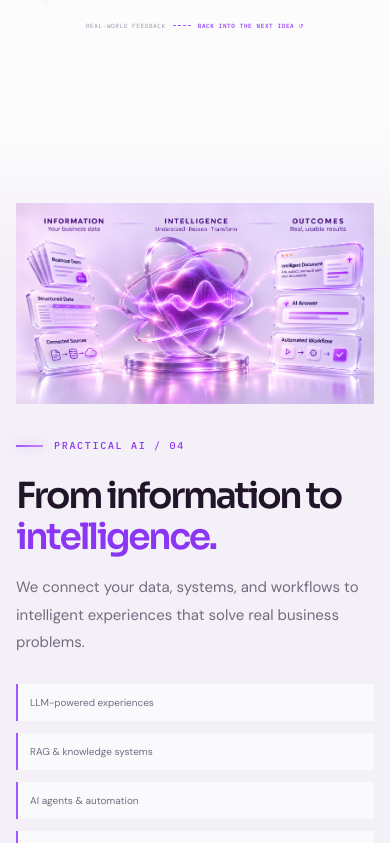
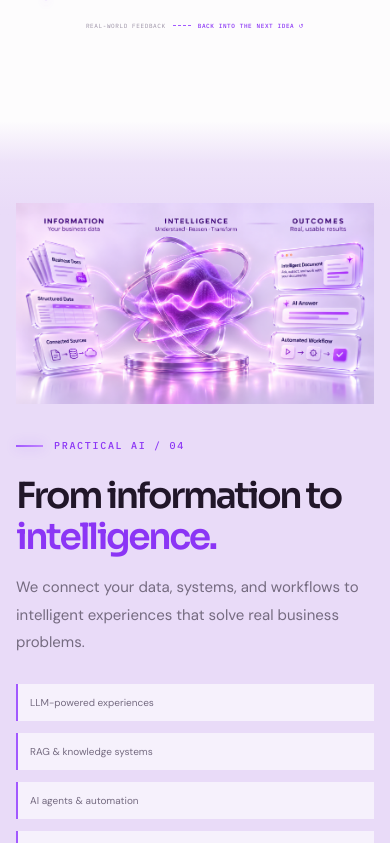
Before and after one commit to Neha9826/dev-engine-ai, a React (Vite) app: page / in a window 390 px wide. Shown: the part 5340-6183 px from the top of the page. Built offline with nearby package versions, Linux system fonts and the light colour scheme; no server answers.

Commit message:
Refine light-theme AI artwork sizing and section blending

```diff
--- a/src/styles/globals.css
+++ b/src/styles/globals.css
@@ -547,21 +547,57 @@ p{font-size:16px}
 
 /* Light-theme information-to-intelligence video integration */
 .intelligence-section-light{
-  --intelligence-artwork-bg:#f4f0f7;
-  background:
-    linear-gradient(to bottom,var(--bg) 0%,transparent 17%,transparent 83%,var(--bg) 100%),
-    var(--intelligence-artwork-bg);
+  --intelligence-artwork-bg:#e9dbf8;
+  position:relative;
+  isolation:isolate;
+  overflow:hidden;
+  background:var(--intelligence-artwork-bg);
+}
+.intelligence-section-light::before,
+.intelligence-section-light::after{
+  content:"";
+  position:absolute;
+  left:0;
+  right:0;
+  z-index:0;
+  height:clamp(150px,18vw,230px);
+  pointer-events:none;
+}
+.intelligence-section-light::before{
+  top:0;
+  background:linear-gradient(
+    to bottom,
+    var(--bg) 0%,
+    color-mix(in srgb,var(--bg) 22%,var(--intelligence-artwork-bg)) 34%,
+    color-mix(in srgb,var(--intelligence-artwork-bg) 88%,transparent) 72%,
+    transparent 100%
+  );
+}
+.intelligence-section-light::after{
+  bottom:0;
+  background:linear-gradient(
+    to bottom,
+    transparent 0%,
+    color-mix(in srgb,var(--intelligence-artwork-bg) 88%,transparent) 28%,
+    color-mix(in srgb,var(--bg) 22%,var(--intelligence-artwork-bg)) 68%,
+    var(--bg) 100%
+  );
+}
+.intelligence-section-light>.container{
+  position:relative;
+  z-index:1;
 }
 .intelligence-section-light .intelligence-layout{
-  gap:clamp(54px,6.5vw,90px);
+  grid-template-columns:1.15fr .85fr;
+  gap:clamp(42px,4vw,60px);
 }
 .intelligence-section-light .intelligence-artwork{
-  width:min(112%,828px);
-  max-width:828px;
-  margin-left:-6%;
+  width:114%;
+  max-width:none;
+  margin-left:-7%;
   aspect-ratio:1671 / 941;
   overflow:visible;
-  background:var(--intelligence-artwork-bg);
+  background:transparent;
 }
 .intelligence-section-light .intelligence-artwork img,
 .intelligence-section-light .intelligence-artwork-video{
@@ -571,22 +607,33 @@ p{font-size:16px}
   max-height:none;
   object-fit:contain;
   aspect-ratio:1671 / 941;
-  background:var(--intelligence-artwork-bg);
+  background:transparent;
 }
 .intelligence-section-light .intelligence-artwork-aura{display:none}
 @media(max-width:1050px){
+  .intelligence-section-light .intelligence-layout{
+    grid-template-columns:1.08fr .92fr;
+    gap:36px;
+  }
   .intelligence-section-light .intelligence-artwork{
-    width:108%;
-    margin-left:-4%;
+    width:112%;
+    margin-left:-6%;
   }
 }
 @media(max-width:760px){
-  .intelligence-section-light .intelligence-layout{gap:35px}
+  .intelligence-section-light .intelligence-layout{
+    grid-template-columns:1fr;
+    gap:35px;
+  }
   .intelligence-section-light .intelligence-artwork{
     width:100%;
     max-width:100%;
     margin:0;
   }
+  .intelligence-section-light::before,
+  .intelligence-section-light::after{
+    height:clamp(120px,32vw,180px);
+  }
 }
 @media(max-width:430px){
   .intelligence-section-light .intelligence-artwork{width:100%}
```
